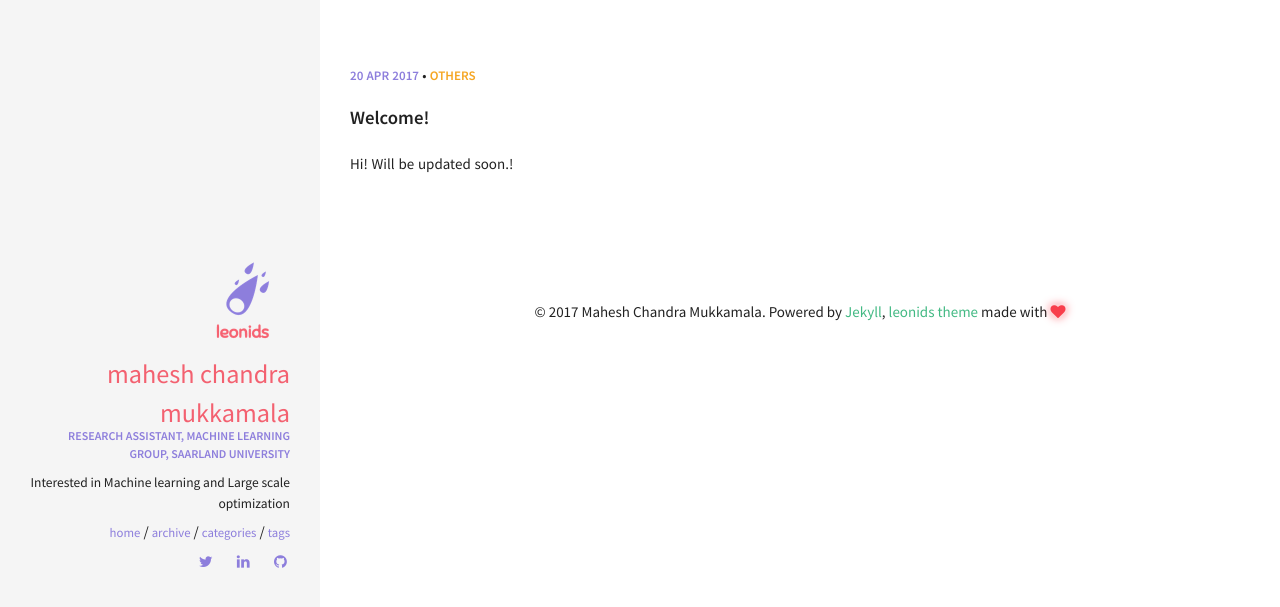
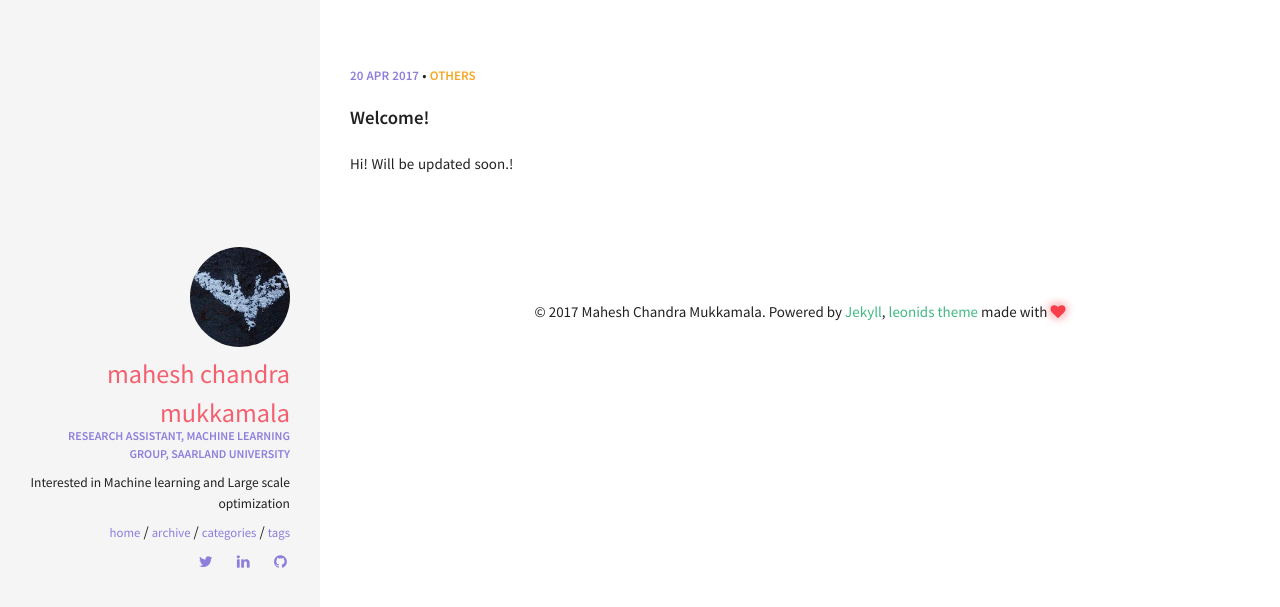
Before and after one commit to mmahesh/mmahesh.github.io, a Jekyll site: the page built from index.html, in a window 1280 px wide. Shown: the top 607 px of the page. Built offline with Jekyll 4.4.1, drawn with Linux system fonts in a browser that asks for light colours.

Commit message:
updated log

```diff
--- a/_config.yml
+++ b/_config.yml
@@ -34,7 +34,7 @@ kramdown:
 #
 owner:
   name: Mahesh Chandra Mukkamala
-  avatar: leonids-logo.png
+  avatar: bat.jpg
   job: "Research Assistant, Machine learning Group, Saarland University"
   bio: "Interested in Machine learning and Large scale optimization"
   email:
```
Also changed, not shown: img/bat.jpg (added).
